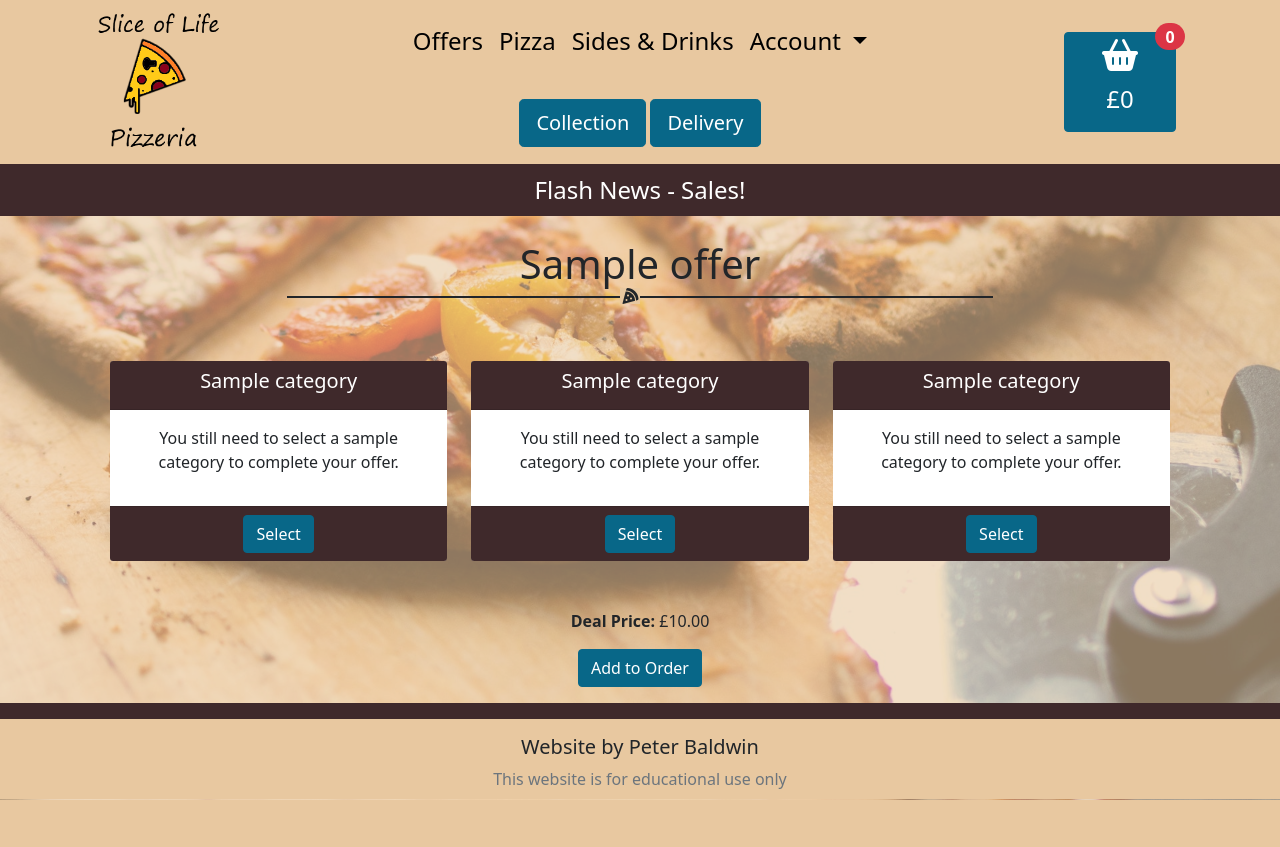
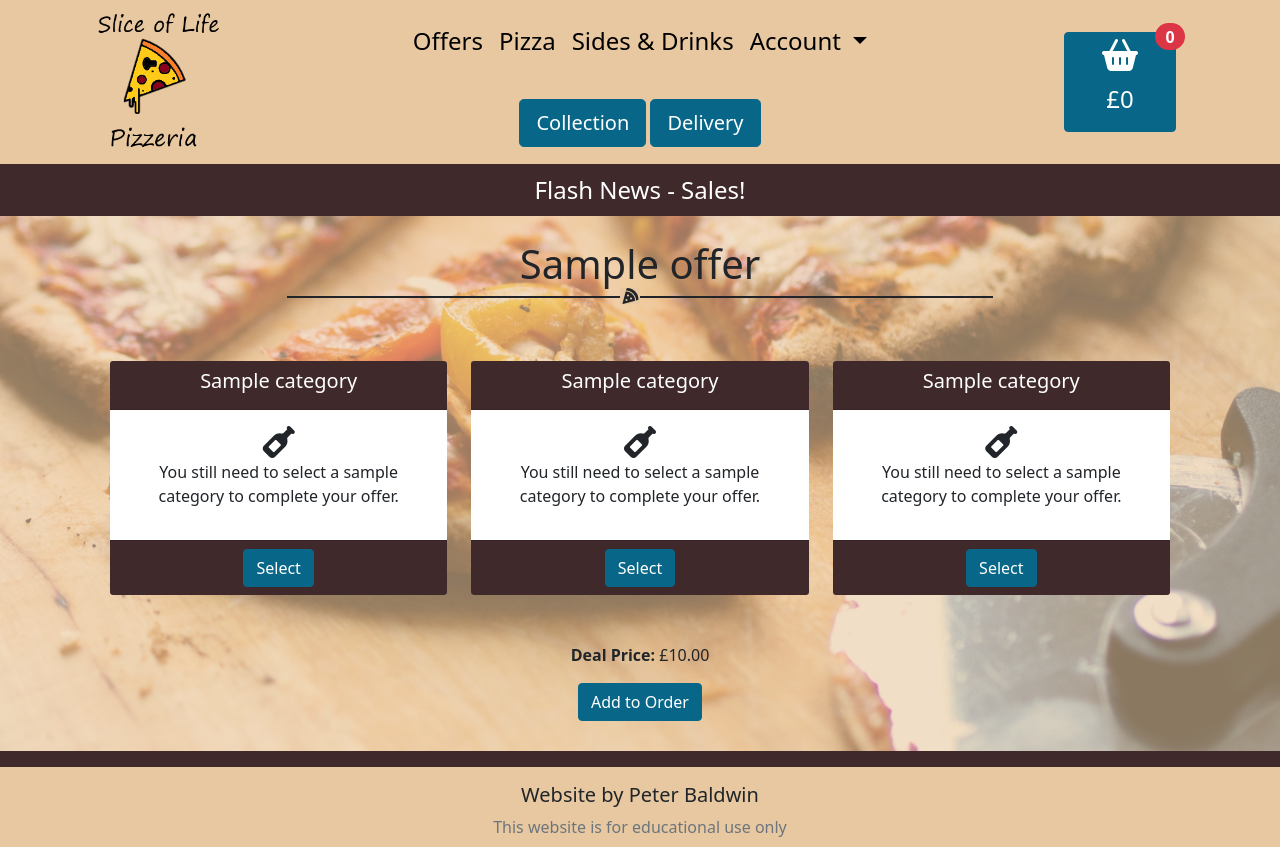
Before and after one commit to Baldpet/slice-of-life-pizzeria, a Django app: page /offer/offer/1/ in a window 1280 px wide. Before the commit the page ends 800 px from the top, so only its background shows below. Run offline with Django 3.2, Linux system fonts and the light colour scheme; tables that the repository leaves empty hold one stand-in row (values such as "Sample post"); some libraries are stand-ins or nearby versions.

Commit message:
Added font icons for each type of item and fixed a bug with the sizes in the js file

```diff
--- a/offers/static/offers/js/offers.js
+++ b/offers/static/offers/js/offers.js
@@ -33,7 +33,10 @@ $('.item-selector').click(function(){
     let itemSize = $('.selected-offer').data('item-size');
     let itemName = $(this).data("item-name");
     $('.selected-offer').find("img").attr("src", itemImage);
-    $('.selected-offer').find("h5").html(itemName);
+    if (itemSize !== 'None')
+        $('.selected-offer').find("h5").html(`${itemName} (${itemSize})`);
+    else
+        $('.selected-offer').find("h5").html(`${itemName}`);
     $('.selected-offer').find("img").removeClass("d-none");
     $('.selected-offer').find("img").siblings().addClass("d-none");
     $('.selected-offer').find("select").parent().removeClass("d-none");
--- a/offers/templates/offers/offers_detail.html
+++ b/offers/templates/offers/offers_detail.html
@@ -7,7 +7,7 @@
 
 {% block content %}
     <div class="overlay-gold"></div>
-    <main class="container content-container">
+    <main class="container content-container allauth-container">
         <div class="row m-3">
             <div class="col text-center">
                 <h1 class="mt-4">{{ offer.name }}</h1>
@@ -16,14 +16,22 @@
         </div>
         <form action="{% url 'add_offer_to_bag' offer.id %}" id="add_offer_to_bag" method="POST" >
         {% csrf_token %}
+
             <div class="row m-3 text-center">
                 <div class="col-12 col-md-4 mb-3">
-                    <div class="card offer-card w-100 mx-auto" data-item-number="1">
+                    <div class="card offer-card w-100 mx-auto" data-item-number="1" data-item-size="{% if offer.item1.has_sizes %}{{offer.item1_size}}{% else %}None{% endif %}">
                         <div class="card-header">
                             <h5 class="card-title">{{ offer.item1 }}{% if offer.item1.has_sizes %}({{offer.item1_size}}){% endif %}</h5>
                         </div>
                         <div class="card-body">
                             <img src="" alt="" class="card-img offers-img d-none">
+                            {% if offer.item1.name == 'Pizza' %}
+                                <i class="fas fa-pizza-slice fa-2x"></i>
+                            {% elif offer.item1.name == 'Side' %}
+                                <i class="fas fa-drumstick-bite fa-2x"></i>
+                            {% else %}
+                                <i class="fas fa-wine-bottle fa-2x"></i>
+                            {% endif %}
                             <p class="card-text">You still need to select a {% if offer.item1.has_sizes %}{{ offer.get_item1_size_display|lower }} {% endif %}{{ offer.item1|lower }} to complete your offer.</p>
                             <input type="hidden" name="item1" id="item1" >
                             <div class="text-start d-none mt-3">
@@ -48,12 +56,19 @@
                 </div>
                 {% if offer.item2 is not None %}
                     <div class="col-12 col-md-4 mb-3">
-                        <div class="card offer-card w-100 mx-auto" data-item-number="2">
+                        <div class="card offer-card w-100 mx-auto" data-item-number="2" data-item-size="{% if offer.item2.has_sizes %}{{offer.item2_size}}{% else %}None{% endif %}">
                             <div class="card-header">
                                 <h5 class="card-title">{{ offer.item2 }}{% if offer.item2.has_sizes %}({{offer.item2_size}}){% endif %}</h5>
                             </div>
                             <div class="card-body">
                                 <img src="" alt="" class="card-img offers-img d-none">
+                                {% if offer.item2.name == 'Pizza' %}
+                                    <i class="fas fa-pizza-slice fa-2x"></i>
+                                {% elif offer.item2.name == 'Side' %}
+                                    <i class="fas fa-drumstick-bite fa-2x"></i>
+                                {% else %}
+                                    <i class="fas fa-wine-bottle fa-2x"></i>
+                                {% endif %}
                                 <p class="card-text">You still need to select a {% if offer.item2.has_sizes %}{{ offer.get_item2_size_display|lower }} {% endif %}{{ offer.item2|lower }} to complete your offer.</p>
                                 <input type="hidden" name="item2" id="item2" value="">
                                 <div class="text-start d-none mt-3">
@@ -78,12 +93,19 @@
                 {% endif %}
                 {% if offer.item3 is not None %}
                     <div class="col-12 col-md-4 mb-3">
-                        <div class="card offer-card w-100 mx-auto" data-item-number="3">
+                        <div class="card offer-card w-100 mx-auto" data-item-number="3" data-item-size="{% if offer.item3.has_sizes %}{{offer.item3_size}}{% else %}None{% endif %}">
                             <div class="card-header">
                                 <h5 class="card-title">{{ offer.item3 }}{% if offer.item3.has_sizes %}({{offer.item3_size}}){% endif %}</h5>
                             </div>
                             <div class="card-body">
                                 <img src="" alt="" class="card-img offers-img d-none">
+                                {% if offer.item3.name == 'Pizza' %}
+                                    <i class="fas fa-pizza-slice fa-2x"></i>
+                                {% elif offer.item3.name == 'Side' %}
+                                    <i class="fas fa-drumstick-bite fa-2x"></i>
+                                {% else %}
+                                    <i class="fas fa-wine-bottle fa-2x"></i>
+                                {% endif %}
                                 <p class="card-text">You still need to select a {% if offer.item3.has_sizes %}{{ offer.get_item3_size_display|lower }} {% endif %}{{ offer.item3|lower }} to complete your offer.</p>
                                 <input type="hidden" name="item3" id="item3" value="">
                                 <div class="text-start d-none mt-3">
@@ -107,6 +129,7 @@
                     </div>
                 {% endif %}
             </div>
+
             <div class="row">
                 <div class="col-12 col-md-6 offset-md-3 offer-error"></div>
             </div>
```
